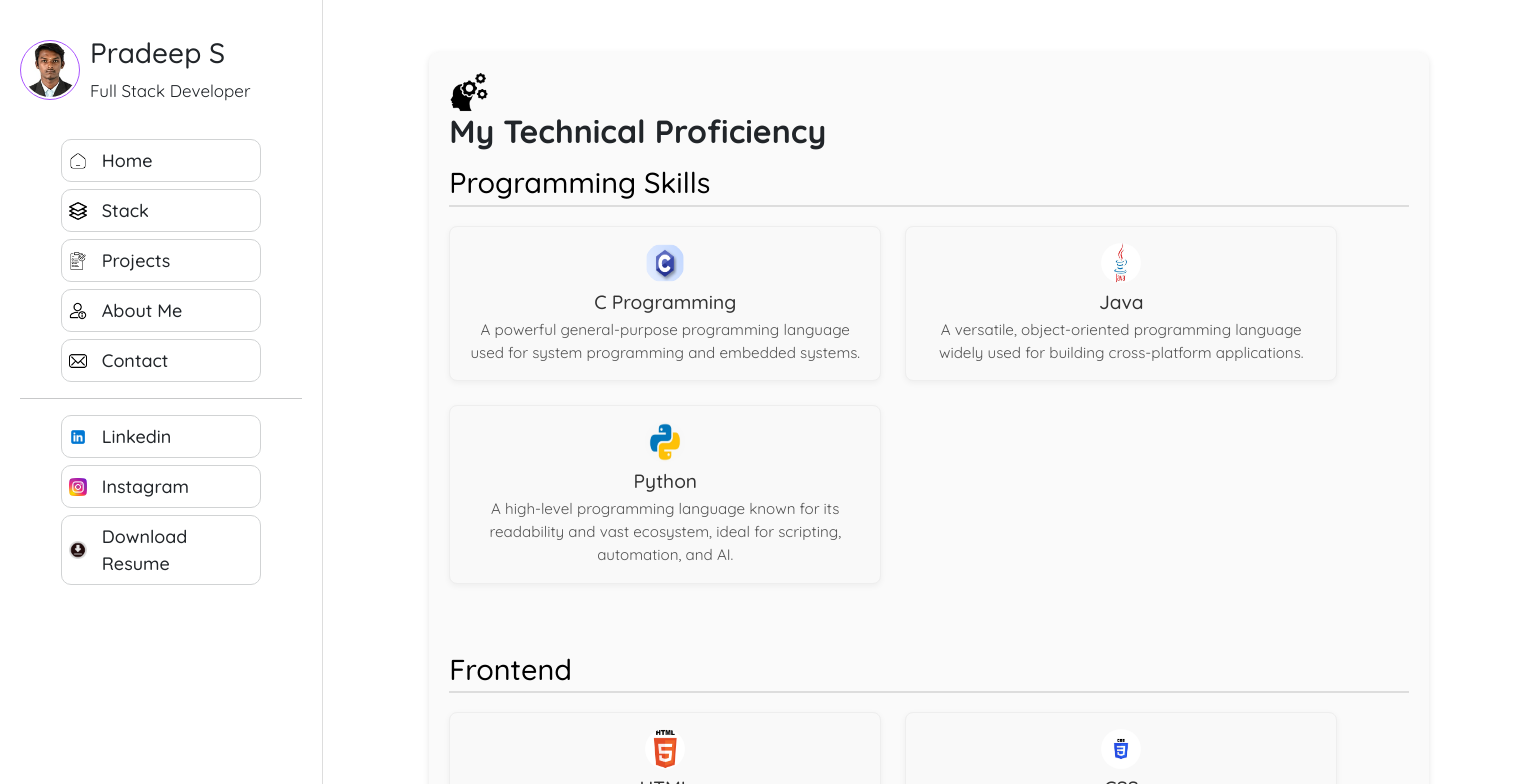
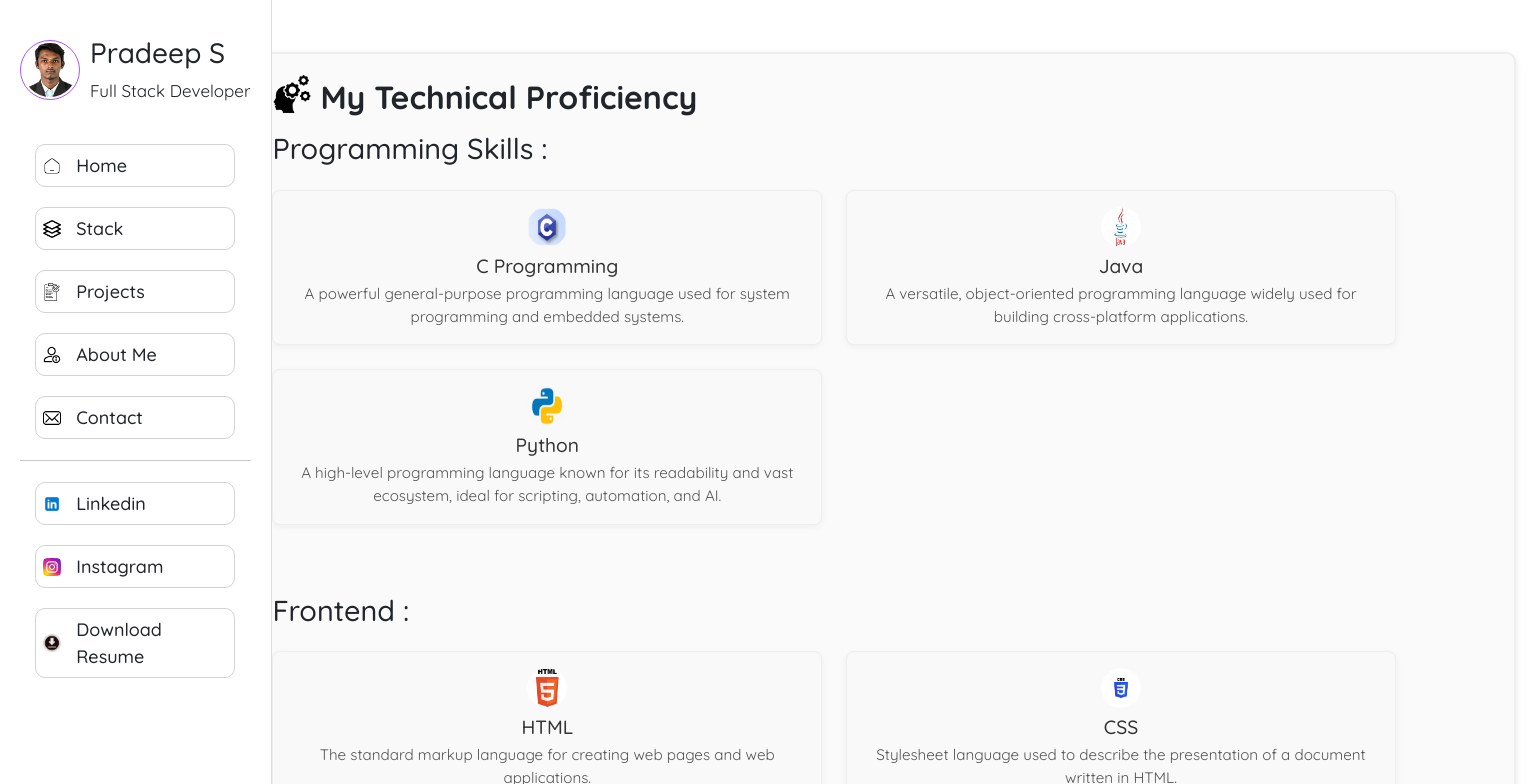
Before and after one commit to Pradeep7007/Portfolio, a React (Create React App) app: page /stack in a window 1536 px wide. Shown: the top 784 px of the page. Built offline with nearby package versions, Linux system fonts and the light colour scheme.

Commit message:
error rectified in dektop version

```diff
--- a/src/components/Navbar.css
+++ b/src/components/Navbar.css
@@ -1,4 +1,4 @@
-/* Desktop Navbar */
+
 .nav-bar {
   width: 21%;
   height: 100vh;
@@ -204,3 +204,15 @@ hr {
     padding: 7px;
   }
 }
+/* @media (min-width: 1024px) and (max-width: 1439px) */
+
+@media screen and (min-width: 1435px) {
+  .nav-bar {
+  width: max-content;
+  }
+  .btns ul{
+    padding: 5px;
+    gap: 20px;
+  }
+
+}
--- a/src/components/Navbar.js
+++ b/src/components/Navbar.js
@@ -1,6 +1,6 @@
 import React, { useState } from 'react';
 import { useNavigate } from 'react-router-dom';  // Import useNavigate
-import './Navbar.css';
+ import './Navbar.css';
 import photo from '../assests/profile-img.jpg';
 import home from '../assests/home.png';
 import stack from '../assests/stack.png';
--- a/src/pages/Stack.css
+++ b/src/pages/Stack.css
@@ -1,12 +1,12 @@
 .skills {
   width: 100%;
-  max-width: 1000px;
   padding: 20px;
   border-radius: 10px;
-  background-color: #fafafa;
+  background-color: #e2e2e232;
   box-shadow: 0 2px 6px rgba(0, 0, 0, 0.1);
   margin: 2rem auto;
   transition: box-shadow 0.3s ease;
+  border: 2px solid #eee;
 }
 
 .skills:hover {
@@ -26,8 +26,6 @@
 .stack-category-title {
   font-size: 1.8rem;
   margin-bottom: 1.2rem;
-  color: #000000;
-  border-bottom: 2px solid #ddd;
   padding-bottom: 0.3rem;
 }
 
@@ -50,6 +48,7 @@
   flex-direction: column;
   align-items: center;
   text-align: center;
+  /* margin: auto; */
 }
 
 .stack-skill-card:hover {
@@ -116,3 +115,9 @@
     font-size: 0.9rem;
   }
 }
+
+@media screen and (min-width: 1435px) {
+  .main-content{
+    margin-left: 15%;
+  }
+}
--- a/src/pages/Stack.js
+++ b/src/pages/Stack.js
@@ -8,7 +8,7 @@ function Stack() {
     <div className='all main-content'>
       <div className='skills'>
         <div className='flex-center'>
-          <div className='flex-row gap-small align-center'>
+          <div className='flex-row gap-small align-center d-flex gap-2'>
             <img
               src={skill}
               alt='skill logo'
@@ -16,14 +16,14 @@ function Stack() {
               height={40}
               style={{ borderRadius: '10px' }}
             />
-            <h2 className='demo-bold no-margin'>My Technical Proficiency</h2>
+            <h2 className='demo-bold no-margin mt-1'>My Technical Proficiency</h2>
           </div>
         </div>
 
         <div className="skills-container">
           {skills.map(({ category, skills }) => (
             <div key={category} className="stack-category-section">
-              <h2 className="stack-category-title">{category}</h2>
+              <h2 className="stack-category-title">{category} : </h2>
               <div className="stack-skills-grid">
                 {skills.map(({ image, title, explanation }) => (
                   <div key={title} className="stack-skill-card">
```
